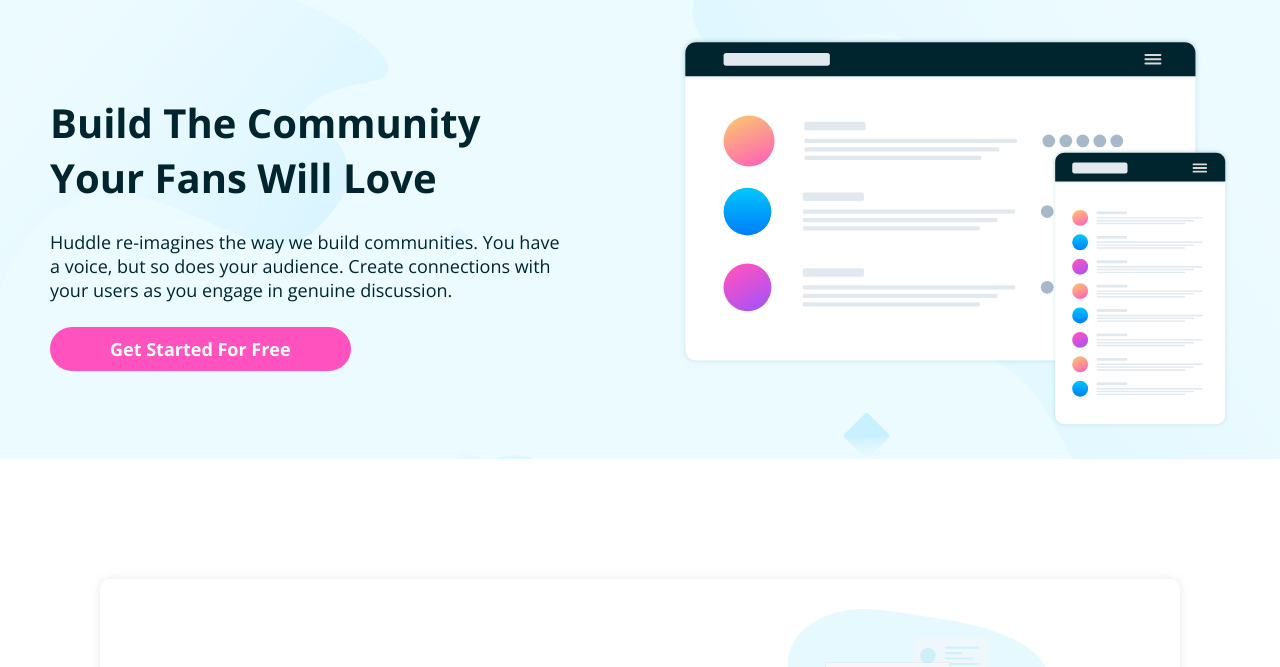
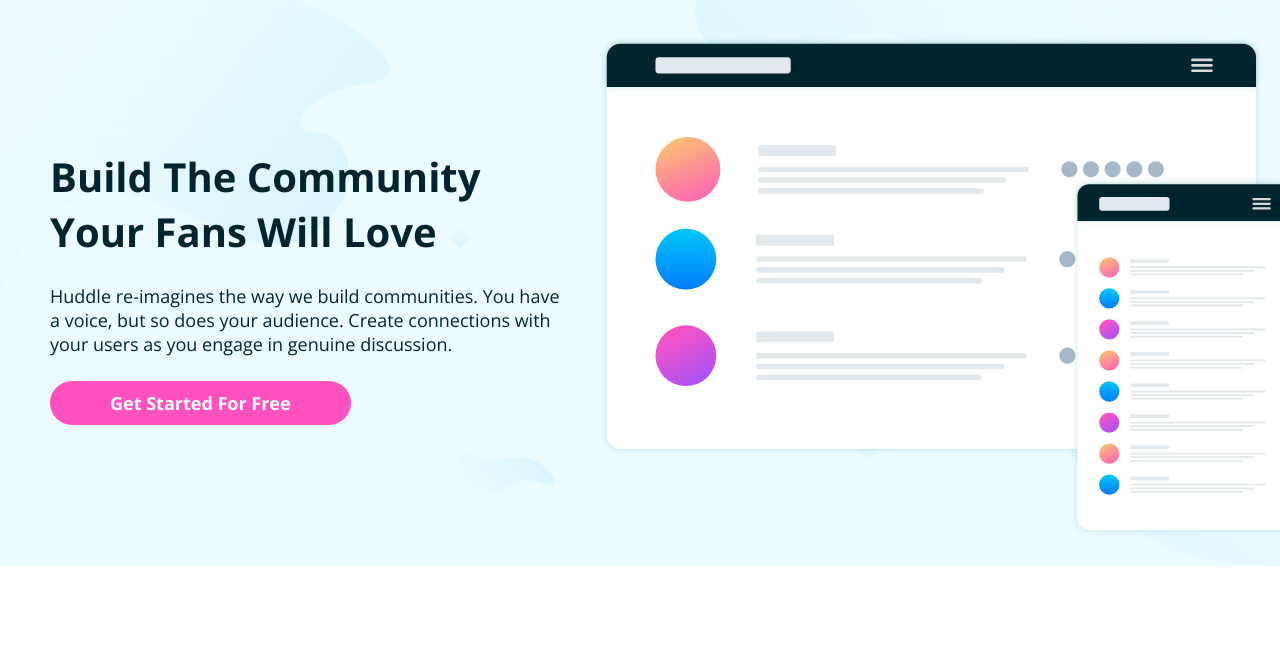
Before and after one commit to Mohammed-Elkharadly/huddle-landing-page, a plain HTML site: page index.html in a window 1280 px wide. Shown: the part 74-741 px from the top of the page. Drawn offline with nearby package versions, Linux system fonts and the light colour scheme.

Commit message:
modified css

```diff
--- a/main.css
+++ b/main.css
@@ -75,7 +75,7 @@ main .container header .text {
     display: flex;
     align-items: center;
     padding-top: 4rem;
-    justify-content: space-between;
+    gap: 4rem;
 }
 
 @media (max-width: 71em) {
@@ -138,7 +138,7 @@ main .container header .text .description a:hover {
 }
 
 main .container header .text img {
-    width: 55rem;
+    width: 70rem;
 }
 
 @media (max-width: 50em) {
```
